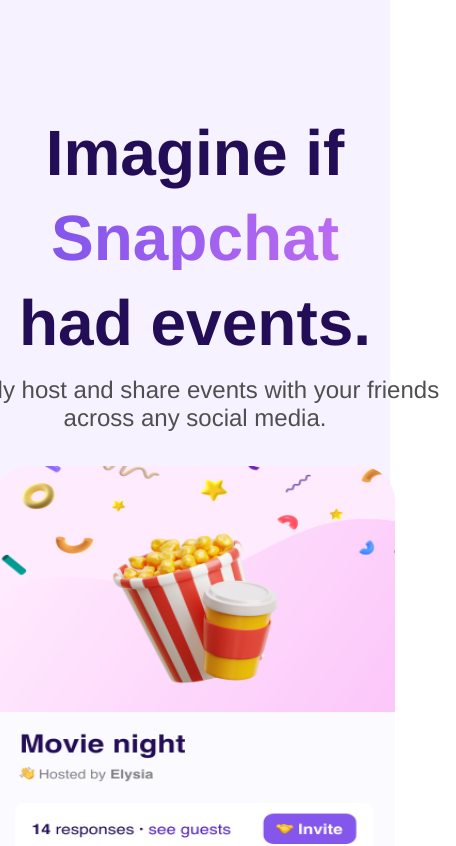
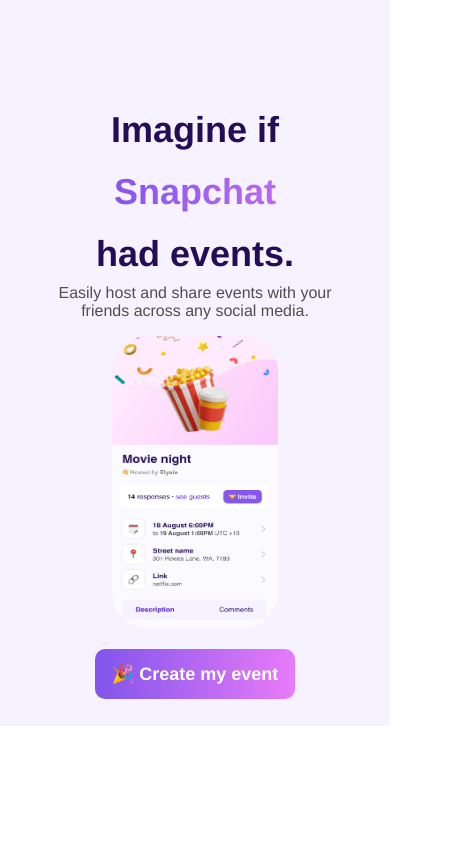
Before and after one commit to shariarhossain17/Event-Management, a React (Create React App) app: page / in a window 390 px wide. Shown: the top 846 px of the page, 456 px wide, since content can reach past the window. Built offline with nearby package versions, Linux system fonts and the light colour scheme.

Commit message:
responsive mobile version

```diff
--- a/src/pages/Home/Home.css
+++ b/src/pages/Home/Home.css
@@ -89,6 +89,7 @@
     display: flex;
     flex-direction: column;
     margin-top: 90px;
+    align-items: center;
   }
   .banner-left {
     order: 1;
@@ -119,3 +120,57 @@
     margin-top: 10px;
   }
 }
+
+@media only screen and (max-width: 575px) {
+  .banner-img {
+    width: 165.63px;
+    height: 292px;
+    border-radius: 35.15217590332031px;
+    margin: 0 auto;
+  }
+  .text-1 {
+    font-weight: 700;
+    font-size: 36px;
+  }
+  .text-2 {
+    font-weight: 700;
+    font-size: 36px;
+  }
+  .text-3 {
+    font-weight: 700;
+    font-size: 36px;
+  }
+  .paragraph-text {
+    width: 321px;
+    height: 36px;
+    font-weight: 300;
+    font-size: 16px;
+    line-height: 18px;
+    text-align: center;
+  }
+  .banner-img1 {
+    text-align: center;
+  }
+
+  .event-btn {
+    width: 200px;
+    height: 50px;
+    left: calc(50% - 320px / 2 + 436px);
+    top: 622px;
+
+    background: linear-gradient(90deg, #8456ec 3.25%, #e87bf8 100%);
+    border-radius: 10px;
+    margin-left: auto;
+    color: #fff;
+    border: none;
+    font-family: "Helvetica";
+    font-style: normal;
+    font-weight: 600;
+    font-size: 18px;
+    padding: 0 10px;
+  }
+  .create-btn {
+    display: block;
+    margin: 17px 29px;
+  }
+}
--- a/src/pages/Home/Home.js
+++ b/src/pages/Home/Home.js
@@ -7,7 +7,7 @@
     <section className="banner-section">
       <div className="banner">
         <div className="banner-left">
-          <div>
+          <div className="banner-img1">
             <img className="banner-img" src={bannerImg} alt="bannerImg" />
           </div>
 
```
